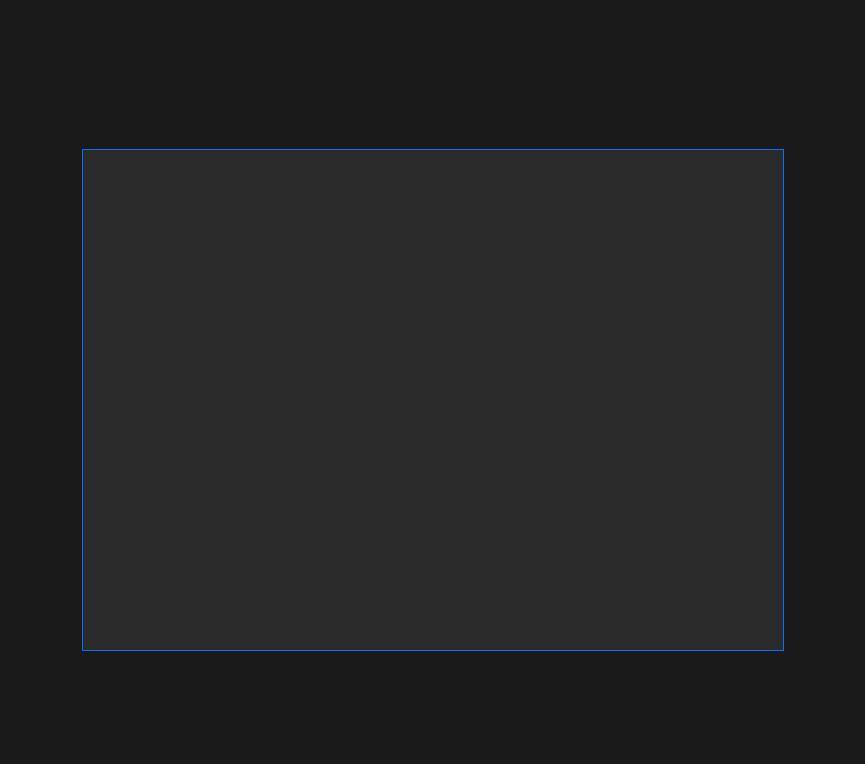
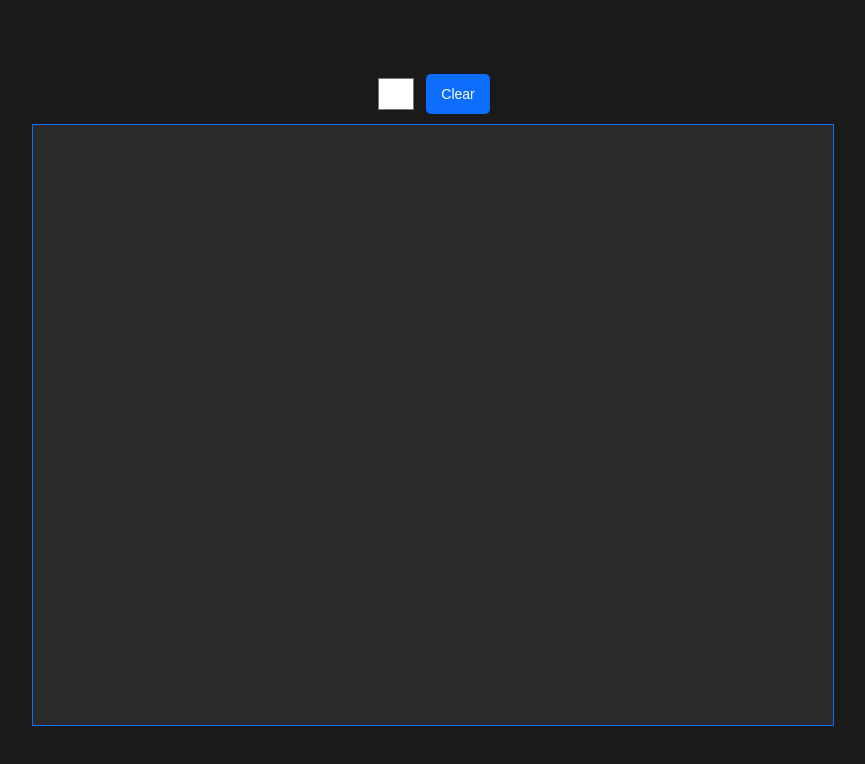
Before and after one commit to MML-Backup/FL-AI, a website: page canvas.html in a window 1280 px wide. Shown: the whole page, without its empty margins (207-1072 px from the left). Drawn offline with Linux system fonts and the light colour scheme.

Commit message:
Update canvas.html

```diff
--- a/canvas.html
+++ b/canvas.html
@@ -5,12 +5,38 @@
     <meta name="viewport" content="width=device-width, initial-scale=1.0">
     <title>FL.AI Canvas</title>
     <style>
-        body { margin: 0; overflow: hidden; background-color: #1a1a1a; display: flex; justify-content: center; align-items: center; height: 100vh; }
-        canvas { border: 1px solid #0d6efd; background-color: #2a2a2a; }
+        body { margin: 0; overflow: hidden; background-color: #1a1a1a; display: flex; flex-direction: column; justify-content: center; align-items: center; height: 100vh; color: #fff; }
+        canvas { border: 1px solid #0d6efd; background-color: #2a2a2a; cursor: crosshair; }
+        .controls { margin-bottom: 10px; display: flex; gap: 10px; }
+        .controls button, .controls input[type="color"] {
+            padding: 8px 15px;
+            background-color: #0d6efd;
+            color: #fff;
+            border: none;
+            border-radius: 5px;
+            cursor: pointer;
+            font-size: 14px;
+            transition: background-color 0.2s ease;
+        }
+        .controls button:hover {
+            background-color: #0b5ed7;
+        }
+        .controls input[type="color"] {
+            width: 40px;
+            height: 40px;
+            padding: 0;
+            border: none;
+            background: none;
+            cursor: pointer;
+        }
     </style>
 </head>
 <body>
-    <canvas id="myCanvas" width="700" height="500"></canvas>
+    <div class="controls">
+        <input type="color" id="colorPicker" value="#FFFFFF">
+        <button id="clearCanvas">Clear</button>
+    </div>
+    <canvas id="myCanvas" width="800" height="600"></canvas>
     <script src="canvas.js"></script>
 </body>
 </html>
```
